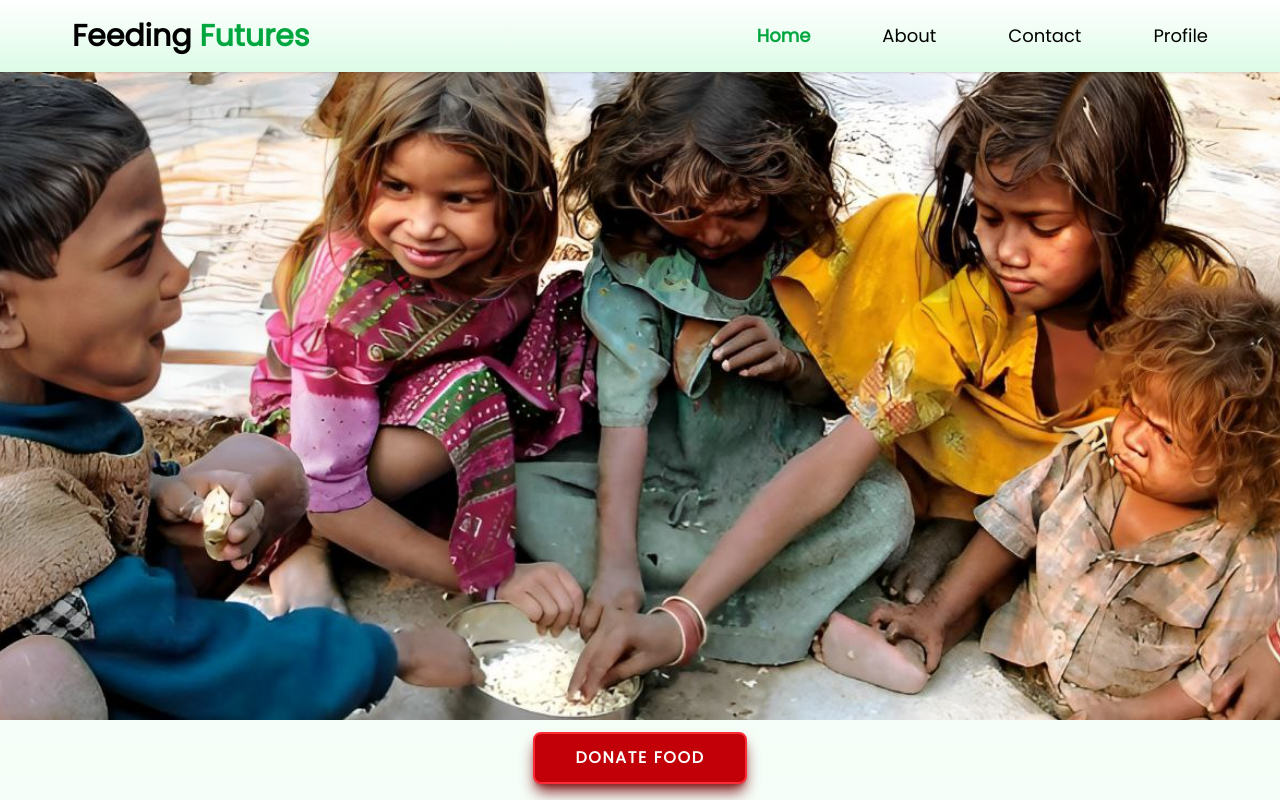
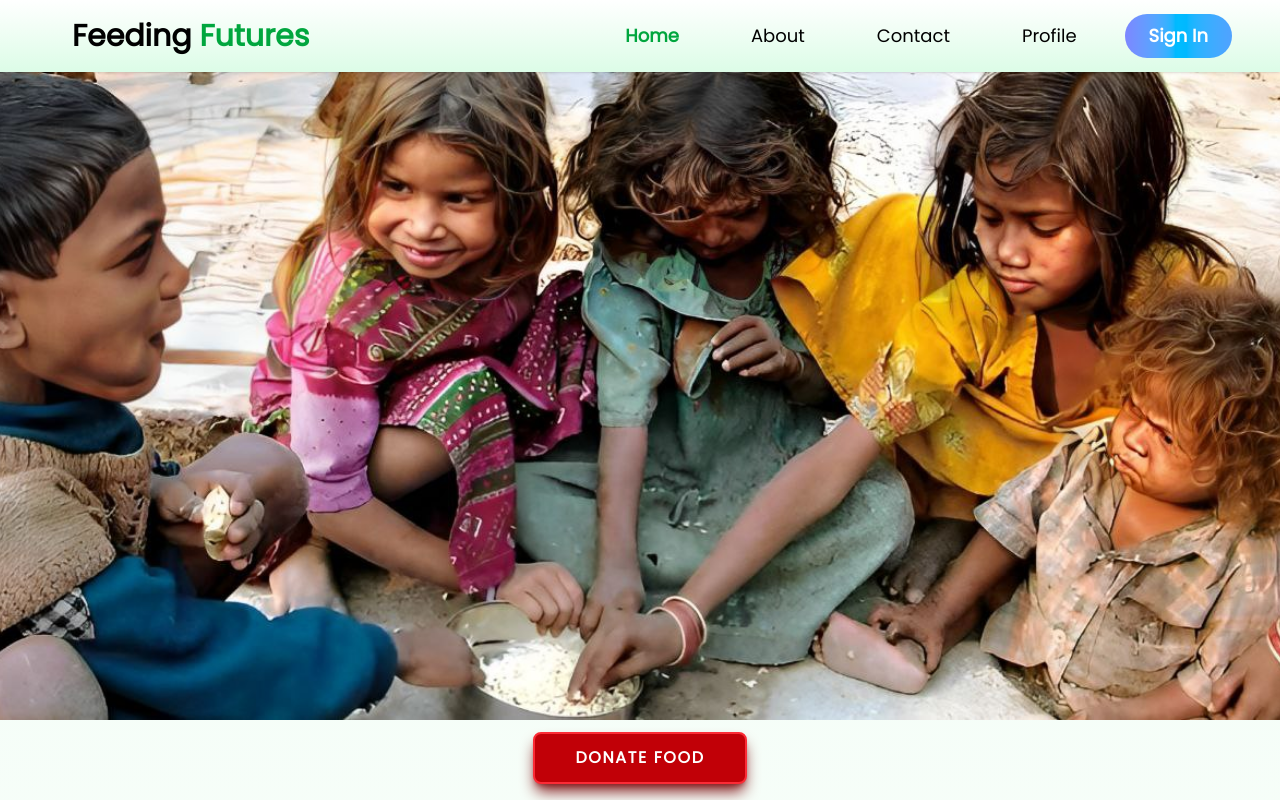
Before and after one commit to namanmahajan2020/Feeding-Futures, a React (Vite) app in the folder Feeding-Futures/: page / in a window 1280 px wide. Shown: the top 800 px of the page. Built offline with nearby package versions, Linux system fonts and the light colour scheme.

Commit message:
sigin in button in navbar

```diff
--- a/Feeding-Futures/index.html
+++ b/Feeding-Futures/index.html
@@ -4,7 +4,7 @@
     <meta charset="UTF-8" />
     <link rel="icon" type="image/svg+xml" href="/vite.svg" />
     <meta name="viewport" content="width=device-width, initial-scale=1.0" />
-    <title>project</title>
+    <title>Feeding Futures</title>
   </head>
   <body>
     <div id="root"></div>
--- a/Feeding-Futures/src/components/FoodDonationForm.jsx
+++ b/Feeding-Futures/src/components/FoodDonationForm.jsx
@@ -202,7 +202,7 @@ const FoodDonationForm = () => {
                                 id="quantity"
                                 name="quantity"
                                 maxLength="5"
-                                pattern="[0-9]"
+                                pattern="^[0-9]{1,5}$"
                                 className="w-full p-3 bg-gray-50 border border-green-500 focus:outline-none focus:ring-1 focus:ring-green-600 rounded-md"
                                 value={formData.quantity}
                                 onChange={handleChange}
--- a/Feeding-Futures/src/components/Navbar.jsx
+++ b/Feeding-Futures/src/components/Navbar.jsx
@@ -1,8 +1,35 @@
-import React, { useState } from "react";
-import { NavLink } from "react-router-dom";
+import React, { useState, useEffect } from "react";
+import { NavLink, useLocation, useNavigate } from "react-router-dom";
 
 const Navbar = () => {
   const [navActive, setNavActive] = useState(false);
+  const [userEmail, setUserEmail] = useState(localStorage.getItem("email"));
+  const navigate = useNavigate();
+
+  const location = useLocation(); // 👈 Get current path
+  const isLoggedIn = !!userEmail;
+  const currentPath = location.pathname;
+
+  // Real-time login state check
+  useEffect(() => {
+    const checkLoginStatus = () => {
+      const email = localStorage.getItem("email");
+      setUserEmail(email);
+    };
+
+    // Listen to localStorage changes (cross-tab)
+    window.addEventListener("storage", checkLoginStatus);
+
+    // Also check immediately on mount
+    checkLoginStatus();
+
+    return () => {
+      window.removeEventListener("storage", checkLoginStatus);
+    };
+  }, [userEmail, navigate]);
+
+  const shouldShowSignIn =
+    !isLoggedIn && currentPath !== "/start" && currentPath !== "/signup";
 
   return (
     <header className="w-full h-18 bg-gradient-to-b from-white to-green-100 flex justify-between items-center px-24 md:px-12 sm:px-6 fixed top-0 z-50 shadow-sm">
@@ -14,7 +41,6 @@ const Navbar = () => {
             ? "block px-6 py-2 rounded-full bg-black text-white md:bg-transparent md:text-green-600 font-semibold"
             : "block px-6 py-2 rounded-full hover:scale-110 transition-transform duration-300"
         }
-
         onClick={() => setNavActive(false)} // close nav on click
       >
         <div className="text-3xl font-extrabold text-black select-none">
@@ -45,52 +71,68 @@ const Navbar = () => {
               className={({ isActive }) =>
                 isActive
                   ? "block px-6 py-2 rounded-full bg-black text-white md:bg-transparent md:text-green-600 font-semibold"
-                  : "block px-6 py-2 rounded-full hover:bg-black hover:text-white transition"
+                  : "block px-6 py-2 rounded-full hover:bg-gradient-to-t from-green-500 to-black hover:font-base hover:text-white transition"
               }
               onClick={() => setNavActive(false)} // close nav on click
             >
               Home
             </NavLink>
           </li>
+
           <li>
             <NavLink
               to="/about"
               className={({ isActive }) =>
                 isActive
                   ? "block px-6 py-2 rounded-full bg-black text-white md:bg-transparent md:text-green-600 font-semibold"
-                  : "block px-6 py-2 rounded-full hover:bg-black hover:text-white transition"
+                  : "block px-6 py-2 rounded-full hover:bg-gradient-to-t from-green-500 to-black hover:font-base hover:text-white transition"
               }
               onClick={() => setNavActive(false)} // close nav on click
             >
               About
             </NavLink>
           </li>
+
           <li>
             <NavLink
               to="/contact"
               className={({ isActive }) =>
                 isActive
                   ? "block px-6 py-2 rounded-full bg-black text-white md:bg-transparent md:text-green-600 font-semibold"
-                  : "block px-6 py-2 rounded-full hover:bg-black hover:text-white transition"
+                  : "block px-6 py-2 rounded-full hover:bg-gradient-to-t from-green-500 to-black hover:font-base hover:text-white transition"
               }
               onClick={() => setNavActive(false)} // close nav on click
             >
               Contact
             </NavLink>
           </li>
+
           <li>
-           <NavLink
+            <NavLink
               to="/profile"
               className={({ isActive }) =>
                 isActive
-                  ? "block px-6 py-2 rounded-full bg-black text-white md:bg-transparent md:text-green-600 font-semibold"
-                  : "block px-6 py-2 rounded-full hover:bg-black hover:text-white transition"
+                  ? "block px-6 py-2 rounded-full text-white md:text-green-600 font-semibold"
+                  : "block px-6 py-2 rounded-3xl hover:bg-gradient-to-t from-green-500 to-black hover:font-base hover:text-white transition"
               }
               onClick={() => setNavActive(false)} // close nav on click
             >
               Profile
             </NavLink>
           </li>
+
+          {/* Sign In Button (only if not logged in) */}
+          {shouldShowSignIn && (
+            <li>
+              <NavLink
+                to="/start"
+                className="block px-6 py-2 rounded-full bg-gradient-to-r from-indigo-400 via-sky-400 to-blue-400 text-white font-semibold hover:brightness-110 hover:scale-95 transition duration-200"
+                onClick={() => setNavActive(false)}
+              >
+                Sign In
+              </NavLink>
+            </li>
+          )}
         </ul>
       </nav>
     </header>
--- a/Feeding-Futures/src/pages/Start.jsx
+++ b/Feeding-Futures/src/pages/Start.jsx
@@ -1,10 +1,10 @@
 import React from 'react';
-
+import { NavLink } from "react-router-dom";
 const Start = () => {
   return (
-    <div className="h-screen w-full bg-gradient-to-b from-green-50 to-white flex flex-col items-center font-poppins px-4">
+    <div className="h-screen w-full bg-gradient-to-t from-green-50 to-white flex flex-col items-center font-poppins px-4">
       {/* Title */}
-      <p className="text-3xl md:text-5xl font-bold mb-6 mt-20 text-center text-black">
+      <p className="text-3xl md:text-5xl font-bold mb-6 mt-32 text-center text-black">
         Welcome to Feeding <span className="text-[#06C167] font-extrabold">Futures</span>
       </p>
 
@@ -13,15 +13,15 @@ const Start = () => {
 
       {/* Buttons stacked vertically */}
       <div className="flex flex-col items-center gap-7">
-        <a
-          href="signup.php"
+        <NavLink
+          to="/signup"
           className="bg-[#03512b] font-bold text-white px-9 py-2.5 tracking-[2px] text-lg transition-all duration-200"
           style={{ letterSpacing: '2px' }}
           onMouseEnter={e => (e.currentTarget.style.letterSpacing = '6px')}
           onMouseLeave={e => (e.currentTarget.style.letterSpacing = '2px')}
         >
           User
-        </a>
+        </NavLink>
 
         <a
           href="admin/signup.php"
```
